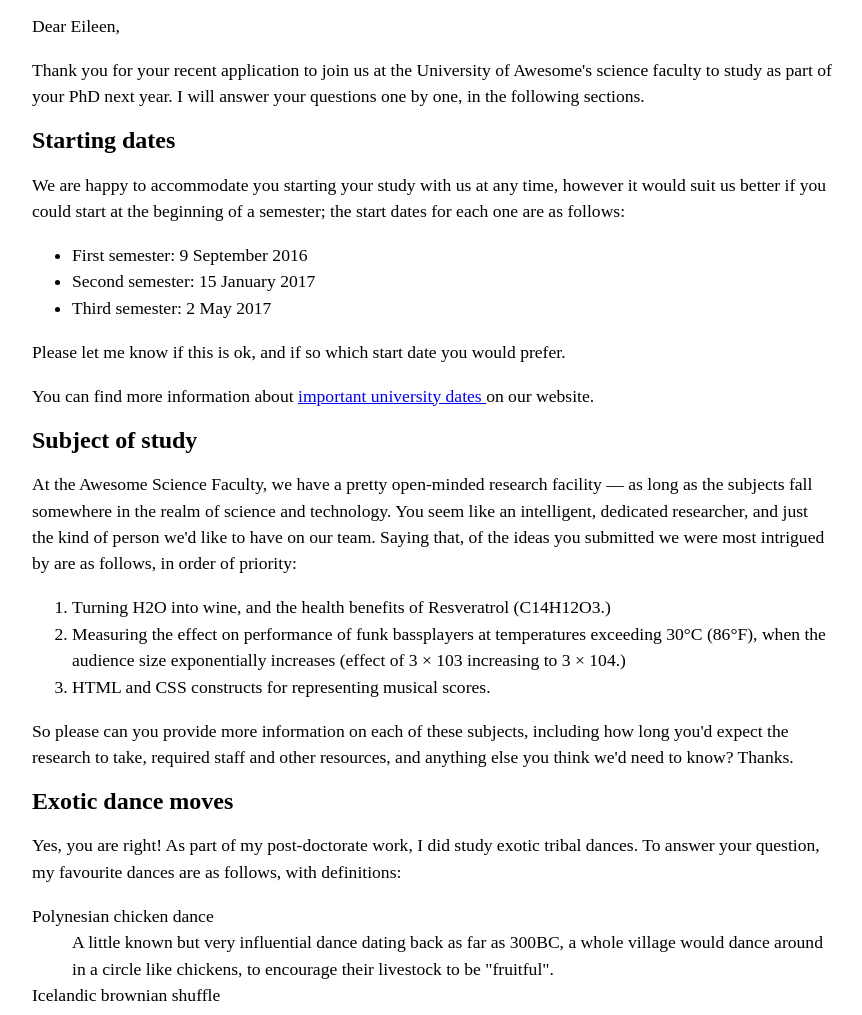
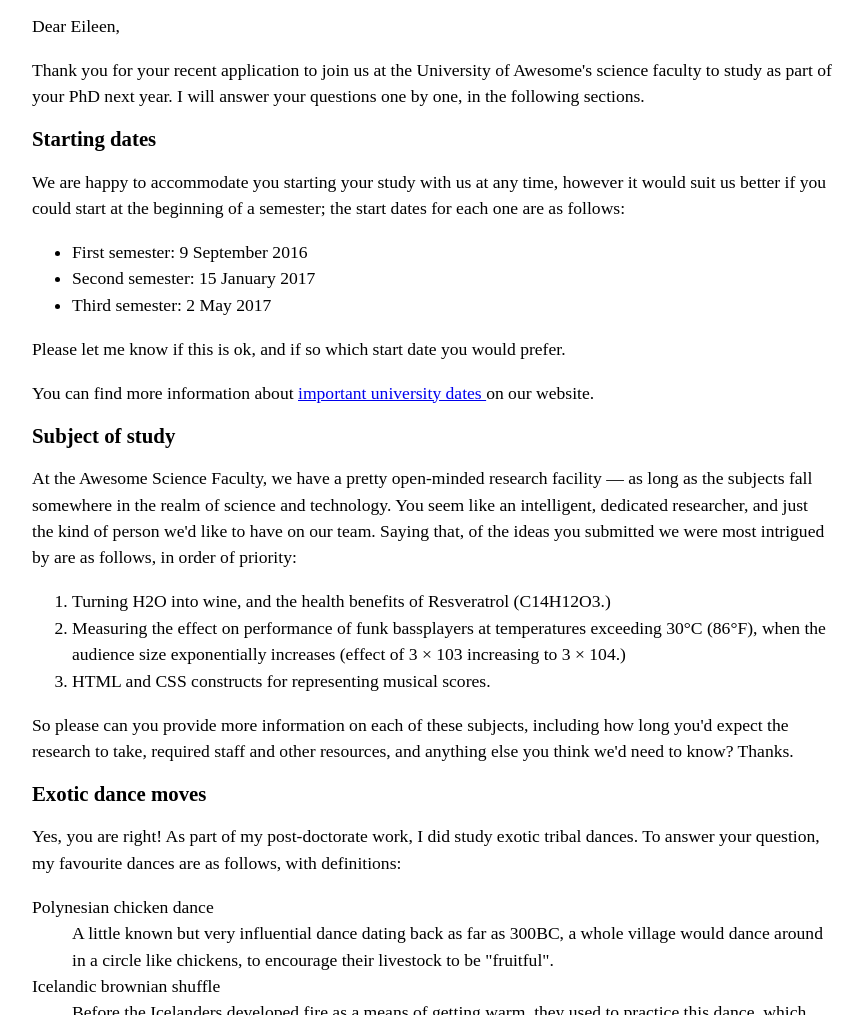
Before and after one commit to SeaWarden/cs408-lab3, a website: page index.html in a window 1280 px wide. Shown: the part 400-1415 px from the top of the page, without its empty margins (208-1070 px from the left). Drawn offline with Linux system fonts and the light colour scheme.

Commit message:
Updated h1 and h2 tags

```diff
--- a/index.html
+++ b/index.html
@@ -46,7 +46,7 @@
   </p>
 
   <!--Body of Email (Questions and Answers)-->
-  <h1>Starting dates</h1>
+  <h2>Starting dates</h2>
   <p>
     We are happy to accommodate you starting your study with us at any time,
     however it would suit us better if you could start
@@ -69,7 +69,7 @@
     on our website.
   </p>
 
-  <h1>Subject of study</h1>
+  <h2>Subject of study</h2>
   <p>
     At the Awesome Science Faculty, we have a pretty open-minded
     research facility — as long as the subjects fall somewhere in
@@ -100,7 +100,7 @@
     we'd need to know? Thanks.
   </p>
 
-  <h1>Exotic dance moves</h1>
+  <h2>Exotic dance moves</h2>
   <p>
     Yes, you are right! As part of my post-doctorate work, I did
     study exotic tribal dances. To answer your question, my favourite
```
